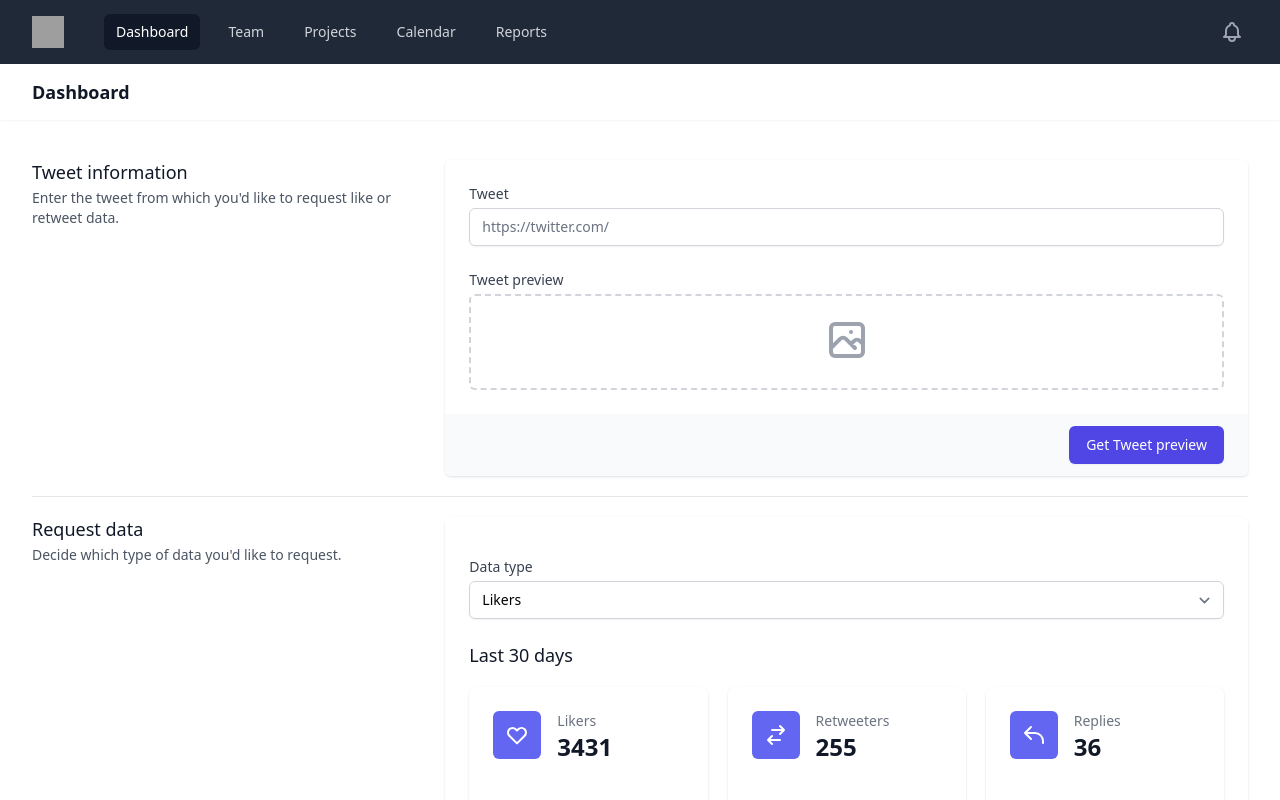
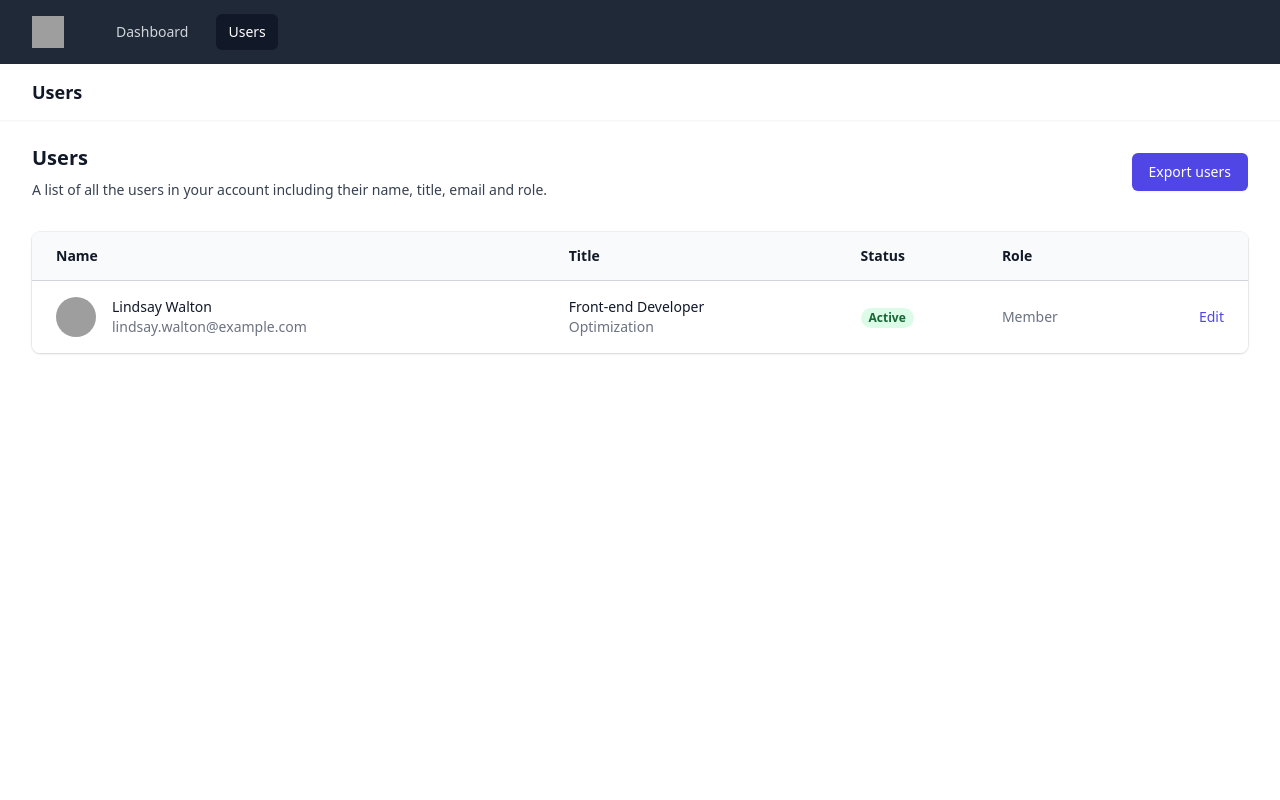
Before and after one commit to gjohnsx/twitter-likers, a React (Create React App) app: page /users in a window 1280 px wide. Shown: the top 800 px of the page. Built offline with nearby package versions, Linux system fonts and the light colour scheme; grey boxes are pictures that could not be loaded.

Commit message:
added react-router, user table and route

```diff
--- a/package.json
+++ b/package.json
@@ -13,6 +13,7 @@
     "dotenv": "^16.0.1",
     "react": "^18.2.0",
     "react-dom": "^18.2.0",
+    "react-router-dom": "^6.3.0",
     "react-scripts": "5.0.1",
     "web-vitals": "^2.1.4"
   },
--- a/src/App.js
+++ b/src/App.js
@@ -1,25 +1,27 @@
+import {
+  BrowserRouter as Router,
+  Routes, Route
+} from "react-router-dom";
 import Navbar from "./components/Navbar";
 import Header from "./components/Header";
-import FormSection from "./components/FormSection";
+import Dashboard from "./components/Dashboard";
+import Users from "./components/Users";
 
 export default function App() {
   return (
-    <>
+    <Router>
       <div className="min-h-full">
         <Navbar />
-        <Header />
 
         <main>
-          <div className="max-w-7xl mx-auto py-6 sm:px-6 lg:px-8">
-            <div className="px-4 py-4 sm:px-0">
-            {/* Replace with your content */}
-            <FormSection />
-
-            {/* /End replace */}
-            </div>
-          </div>
+          <Routes>
+            <Route path="/users" element={<Users />} />
+            <Route path="/" element={<Dashboard />} />
+          </Routes>
         </main>
       </div>
-    </>
+
+
+    </Router>
   )
 }
--- /dev/null
+++ b/src/components/Dashboard.js
@@ -0,0 +1,15 @@
+import Header from "./Header";
+import FormSection from "./FormSection";
+
+export default function Dashboard() {
+    return (
+        <>
+            <Header heading='Dashboard' />
+            <div className="max-w-7xl mx-auto py-6 sm:px-6 lg:px-8">
+                <div className="px-4 py-4 sm:px-0">
+                    <FormSection />
+                </div>
+            </div>
+        </>
+    );
+};
--- a/src/components/FormSection.js
+++ b/src/components/FormSection.js
@@ -46,6 +46,7 @@ export default function FormSection() {
 
         if (isValidForm) {
             console.log('form is valid!!! making API call now...');
+
             const url = `https://api.twitter.com/2/tweets/${tweetId}`
             console.log('url =', url);
             const token = process.env.BEARER_TOKEN
@@ -59,7 +60,7 @@ export default function FormSection() {
                 .get(url, requestData)
                 .then(response => {
                     setTweet(response.data);
-                });
+            });
 
         } else {
             console.log('form is NOT VALID!!! ');
--- a/src/components/Header.js
+++ b/src/components/Header.js
@@ -1,8 +1,8 @@
-export default function Header() {
+export default function Header({ heading }) {
     return (
         <header className="bg-white shadow-sm">
             <div className="max-w-7xl mx-auto py-4 px-4 sm:px-6 lg:px-8">
-                <h1 className="text-lg leading-6 font-semibold text-gray-900">Dashboard</h1>
+                <h1 className="text-lg leading-6 font-semibold text-gray-900">{heading}</h1>
             </div>
         </header>
     );
--- a/src/components/Navbar.js
+++ b/src/components/Navbar.js
@@ -1,19 +1,25 @@
 import { Disclosure } from '@headlessui/react';
-import { BellIcon, MenuIcon, XIcon } from '@heroicons/react/outline';
+import { MenuIcon, XIcon } from '@heroicons/react/outline';
+import { NavLink } from 'react-router-dom';
 
 function classNames(...classes) {
     return classes.filter(Boolean).join(' ')
 };
 
 const navigation = [
-    { name: 'Dashboard', href: '#', current: true },
-    { name: 'Team', href: '#', current: false },
-    { name: 'Projects', href: '#', current: false },
-    { name: 'Calendar', href: '#', current: false },
-    { name: 'Reports', href: '#', current: false },
+    { name: 'Dashboard', to: '/' },
+    { name: 'Users', to: '/users' },
 ];
 
 export default function Navbar() {
+  const activeClassNames = ({ isActive }) => {
+    const active = isActive ? 'bg-gray-900 text-white' : 'text-gray-300 hover:bg-gray-700 hover:text-white';
+    return classNames(
+      active,
+      'px-3 py-2 rounded-md text-sm font-medium'
+    )
+  };
+
   return (
       <Disclosure as="nav" className="bg-gray-800">
         {({ open }) => (
@@ -31,33 +37,15 @@ export default function Navbar() {
                   <div className="hidden md:block">
                     <div className="ml-10 flex items-baseline space-x-4">
                       {navigation.map((item) => (
-                          <a
+                        <NavLink
                           key={item.name}
-                            href={item.href}
-                            className={classNames(
-                              item.current
-                                ? 'bg-gray-900 text-white'
-                                : 'text-gray-300 hover:bg-gray-700 hover:text-white',
-                              'px-3 py-2 rounded-md text-sm font-medium'
-                            )}
-                            aria-current={item.current ? 'page' : undefined}
+                          to={item.to}
+                          className={activeClassNames}
                         >
                           {item.name}
-                          </a>
+                        </NavLink>
                       ))}
                     </div>
-                    </div>
-                  </div>
-
-                  <div className="hidden md:block">
-                    <div className="ml-4 flex items-center md:ml-6">
-                      <button
-                        type="button"
-                        className="bg-gray-800 p-1 rounded-full text-gray-400 hover:text-white focus:outline-none focus:ring-2 focus:ring-offset-2 focus:ring-offset-gray-800 focus:ring-white"
-                      >
-                        <span className="sr-only">View notifications</span>
-                        <BellIcon className="h-6 w-6" aria-hidden="true" />
-                      </button>
                   </div>
                 </div>
 
--- /dev/null
+++ b/src/components/Users.js
@@ -0,0 +1,107 @@
+import Header from "./Header";
+
+const people = [
+    {
+      name: 'Lindsay Walton',
+      title: 'Front-end Developer',
+      department: 'Optimization',
+      email: 'lindsay.walton@example.com',
+      role: 'Member',
+      image:
+        'https://images.unsplash.com/photo-1517841905240-472988babdf9?ixlib=rb-1.2.1&ixid=eyJhcHBfaWQiOjEyMDd9&auto=format&fit=facearea&facepad=2&w=256&h=256&q=80',
+    },
+    // More people...
+  ]
+
+  export default function Users() {
+    const exportUsers = () => {
+        console.log('Preparing to export users...')
+    };
+
+    return (
+        <>
+            <Header heading='Users' />
+
+            <div className="px-4 sm:px-6 lg:px-8 py-6">
+                <div className="sm:flex sm:items-center">
+                    <div className="sm:flex-auto">
+                        <h1 className="text-xl font-semibold text-gray-900">Users</h1>
+                        <p className="mt-2 text-sm text-gray-700">
+                        A list of all the users in your account including their name, title, email and role.
+                        </p>
+                    </div>
+                    <div className="mt-4 sm:mt-0 sm:ml-16 sm:flex-none">
+                        <button
+                            type="button"
+                            className="inline-flex items-center justify-center rounded-md border border-transparent bg-indigo-600 px-4 py-2 text-sm font-medium text-white shadow-sm hover:bg-indigo-700 focus:outline-none focus:ring-2 focus:ring-indigo-500 focus:ring-offset-2 sm:w-auto"
+                            onClick={exportUsers}
+                        >
+                            Export users
+                        </button>
+                    </div>
+                    </div>
+                    <div className="mt-8 flex flex-col">
+                    <div className="-my-2 -mx-4 overflow-x-auto sm:-mx-6 lg:-mx-8">
+                        <div className="inline-block min-w-full py-2 align-middle md:px-6 lg:px-8">
+                        <div className="overflow-hidden shadow ring-1 ring-black ring-opacity-5 md:rounded-lg">
+                            <table className="min-w-full divide-y divide-gray-300">
+                            <thead className="bg-gray-50">
+                                <tr>
+                                <th scope="col" className="py-3.5 pl-4 pr-3 text-left text-sm font-semibold text-gray-900 sm:pl-6">
+                                    Name
+                                </th>
+                                <th scope="col" className="px-3 py-3.5 text-left text-sm font-semibold text-gray-900">
+                                    Title
+                                </th>
+                                <th scope="col" className="px-3 py-3.5 text-left text-sm font-semibold text-gray-900">
+                                    Status
+                                </th>
+                                <th scope="col" className="px-3 py-3.5 text-left text-sm font-semibold text-gray-900">
+                                    Role
+                                </th>
+                                <th scope="col" className="relative py-3.5 pl-3 pr-4 sm:pr-6">
+                                    <span className="sr-only">Edit</span>
+                                </th>
+                                </tr>
+                            </thead>
+                            <tbody className="divide-y divide-gray-200 bg-white">
+                                {people.map((person) => (
+                                <tr key={person.email}>
+                                    <td className="whitespace-nowrap py-4 pl-4 pr-3 text-sm sm:pl-6">
+                                    <div className="flex items-center">
+                                        <div className="h-10 w-10 flex-shrink-0">
+                                        <img className="h-10 w-10 rounded-full" src={person.image} alt="" />
+                                        </div>
+                                        <div className="ml-4">
+                                        <div className="font-medium text-gray-900">{person.name}</div>
+                                        <div className="text-gray-500">{person.email}</div>
+                                        </div>
+                                    </div>
+                                    </td>
+                                    <td className="whitespace-nowrap px-3 py-4 text-sm text-gray-500">
+                                    <div className="text-gray-900">{person.title}</div>
+                                    <div className="text-gray-500">{person.department}</div>
+                                    </td>
+                                    <td className="whitespace-nowrap px-3 py-4 text-sm text-gray-500">
+                                    <span className="inline-flex rounded-full bg-green-100 px-2 text-xs font-semibold leading-5 text-green-800">
+                                        Active
+                                    </span>
+                                    </td>
+                                    <td className="whitespace-nowrap px-3 py-4 text-sm text-gray-500">{person.role}</td>
+                                    <td className="relative whitespace-nowrap py-4 pl-3 pr-4 text-right text-sm font-medium sm:pr-6">
+                                    <a href="#" className="text-indigo-600 hover:text-indigo-900">
+                                        Edit<span className="sr-only">, {person.name}</span>
+                                    </a>
+                                    </td>
+                                </tr>
+                                ))}
+                            </tbody>
+                            </table>
+                        </div>
+                        </div>
+                    </div>
+                </div>
+            </div>
+        </>
+    );
+};
```
Also changed, not shown: 1 other file (tests, documents, lock files or other folders). Lines whose indentation alone changed are shown as unchanged.
